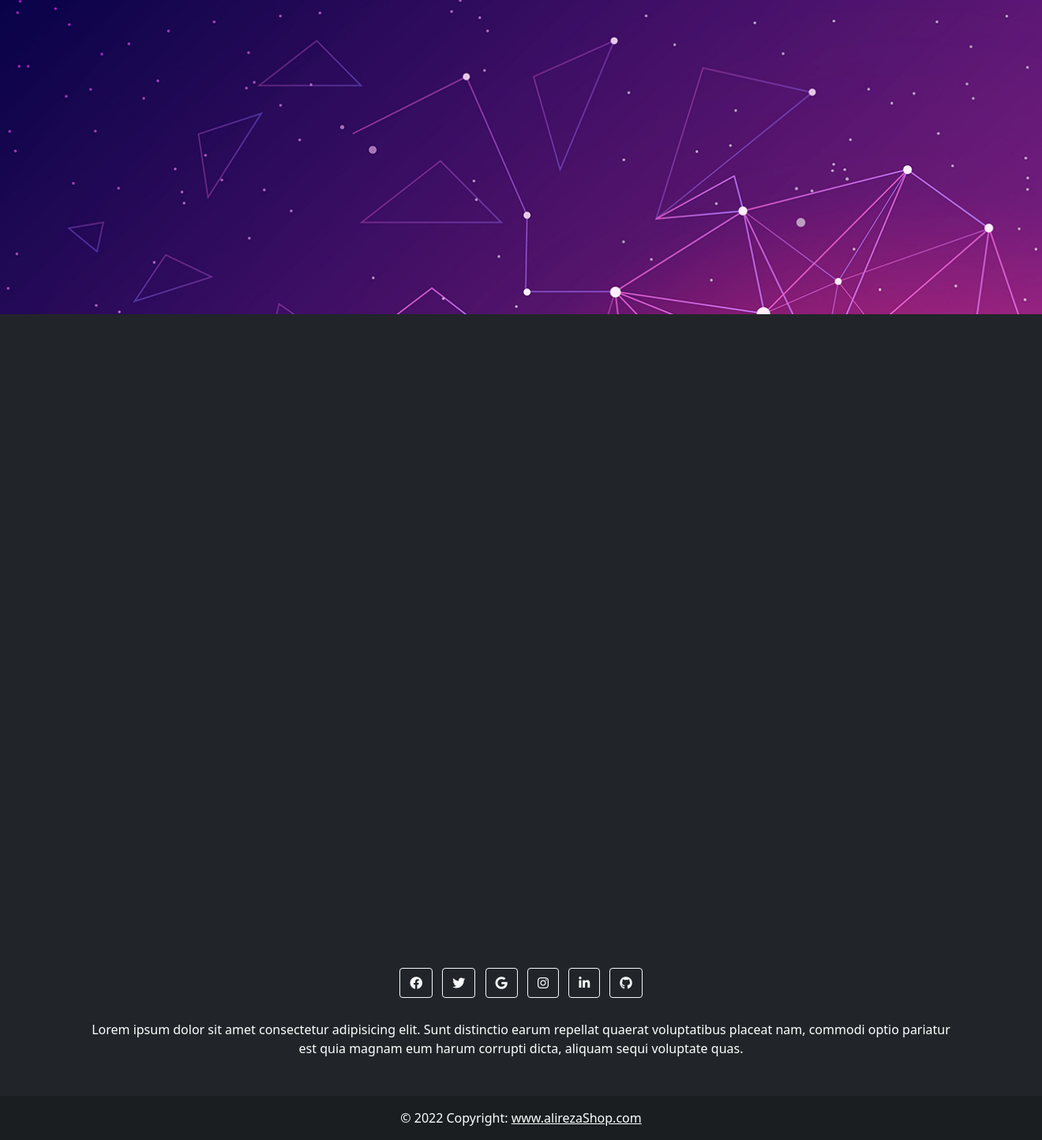
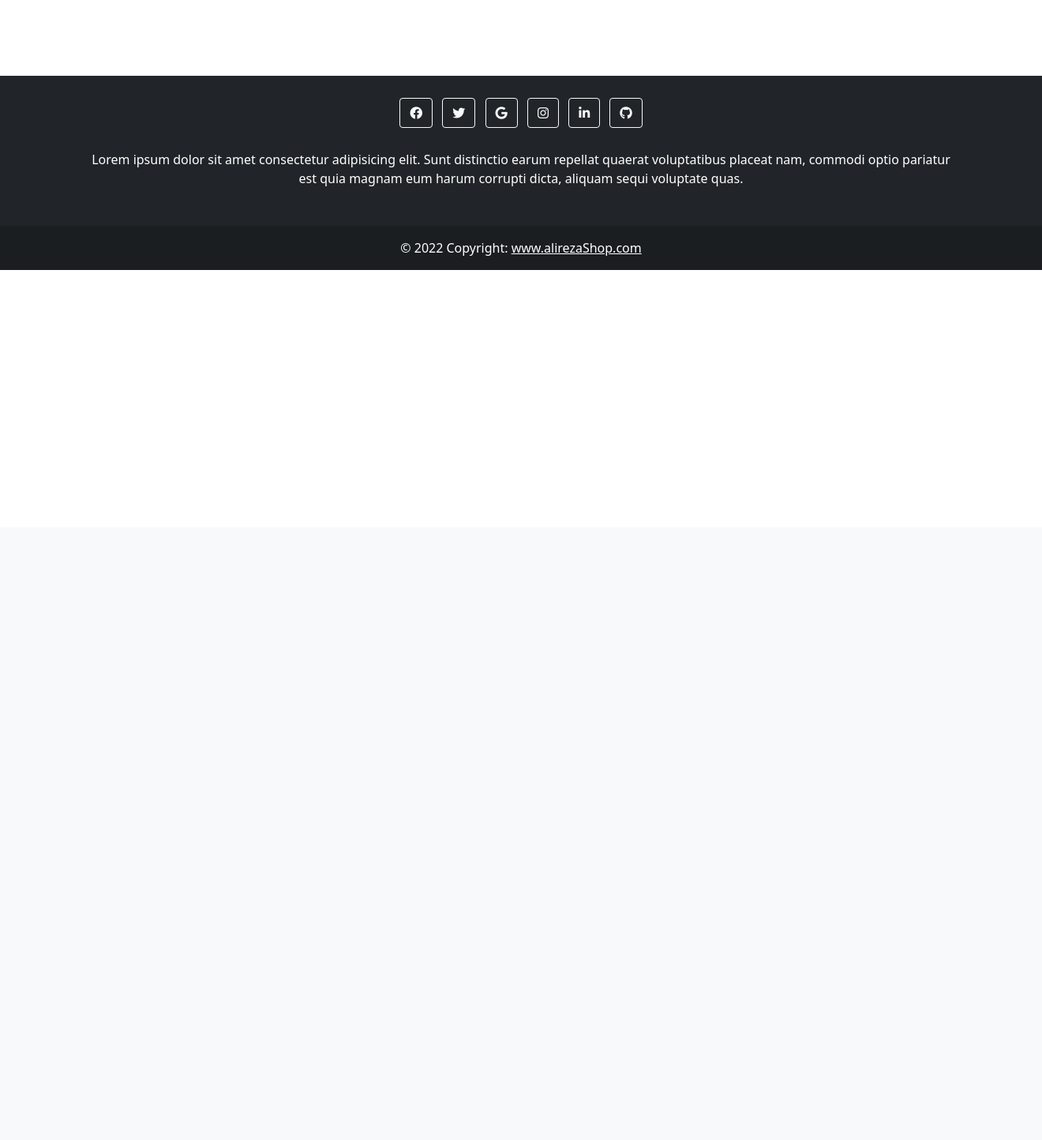
Before and after one commit to AlirezaDelkhahi/DjangoShop, a Django app: page / in a window 1320 px wide; the page is wider, and only the part inside the window is pictured. Shown: the part 132-1576 px from the top of that part at 79% size. After the commit the page ends 474 px from the top of that part, so only its background shows below. Run offline with Django 3.2, Linux system fonts and the light colour scheme; data that the repository does not hold is empty.

Commit message:
[-] removed slider block

```diff
--- a/Shop/product/templates/product/index.html
+++ b/Shop/product/templates/product/index.html
@@ -1,20 +1,16 @@
 {% extends 'shop/_base.html' %}
 {% block Title %}خانه{% endblock %}
-{% block Slider %}
-    <img class="col-12 img-fluid m-0 p-0" src="../../media/default_banner.jpg" alt="1">
-{% endblock %}
-
 
 {% block Contents %}
-    <div class="container-fluid bg-dark text-white"  style="height:100vh; text-align:right">
-        <div class="row pt-5 justify-content-around">
+    <div class="container-fluid contents">
+        <div class="row pt-5 pb-5 justify-content-around">
             {% for product in products %}
                 <div class="col-12 col-sm-10 col-md-3 card p-0 text-center">
                     <img src="{{product.image.url}}" class="card-img-top img-responsive img-fluid" style="max-height: 220px" alt="{{ product.name }}">
                     <a href="{% url 'product:product-detail' product.id %}"> <h3 class="text-primary card-title m-3 p-1">{{ product.name }}</h3></a>
                     <p class="text-dark card-text p-1">{{ product.description }}</p>
                     <p class="text-black card-text  p-1" style="font-weight:bolder">{{ product.price }}$</p>
-                    <a href="#" class=""><button class="w-100">add to cart</button></a>
+                    <a href="#" class=""><button class="button-2">add to cart</button></a>
                 </div>
             {% endfor %}
         </div>
```
